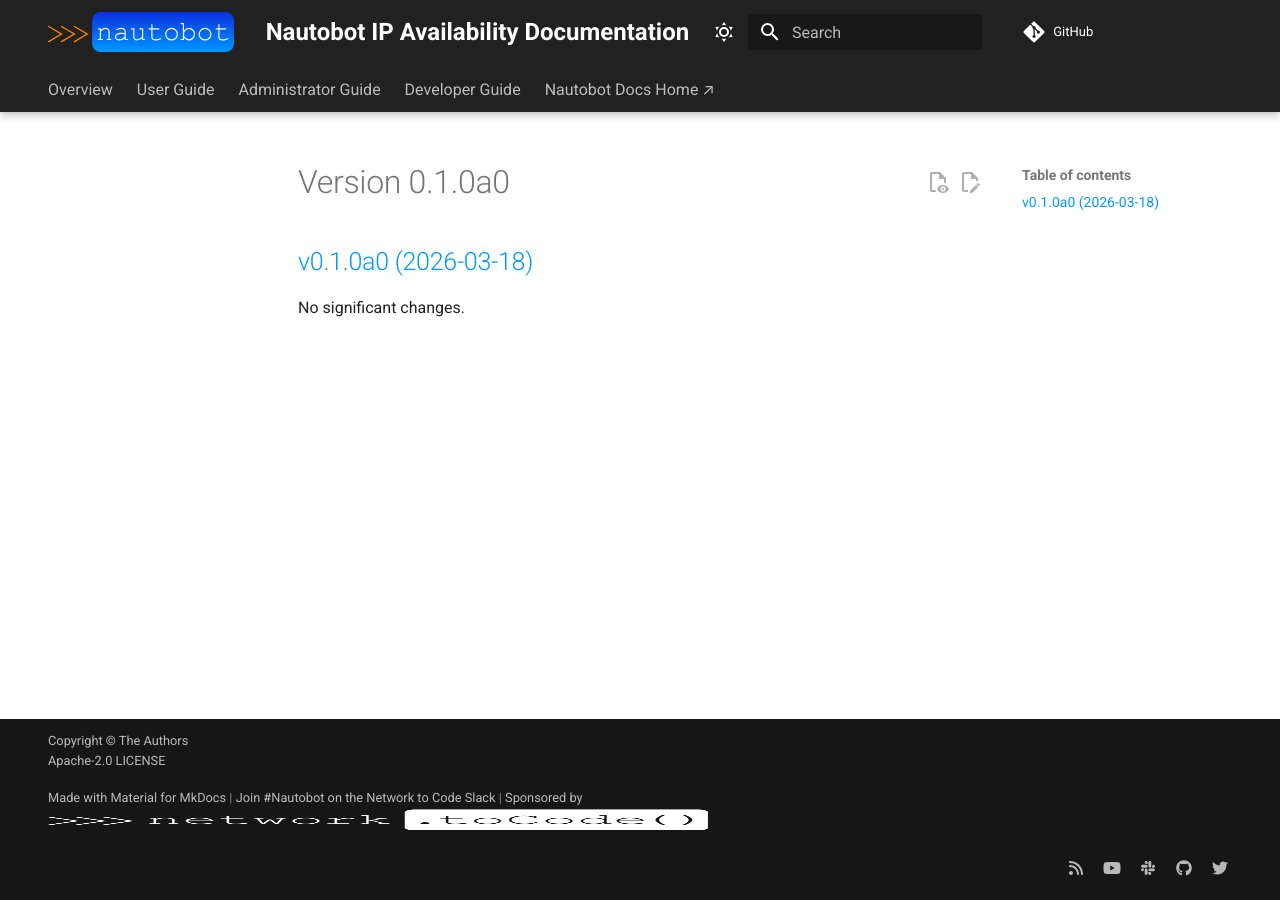
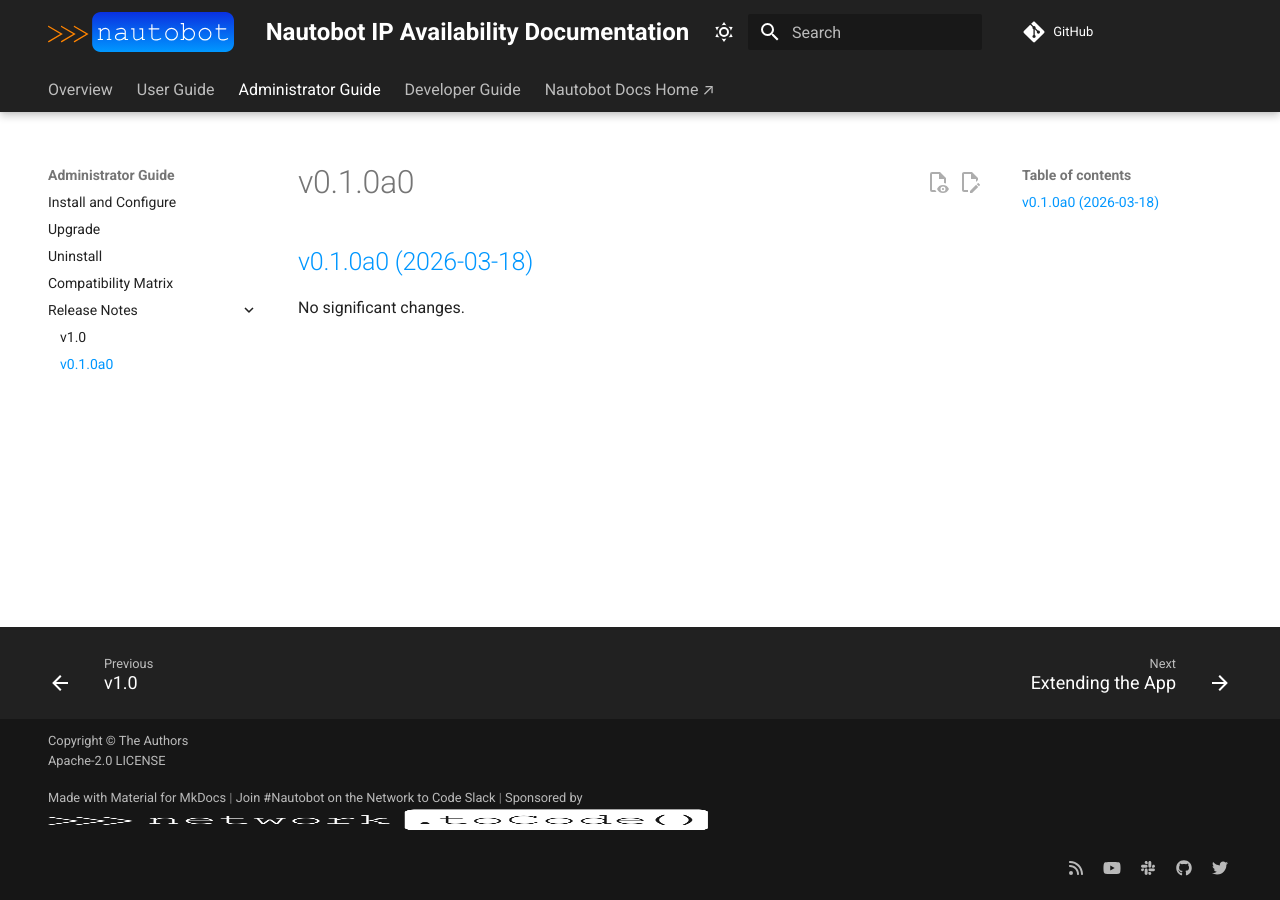
Before and after one commit to nrtc-ops/nautobot-app-ip-availability, an MkDocs documentation site: the page built from docs/admin/release_notes/version_0.1.0a0.md, in a window 1280 px wide. Built offline with MkDocs 1.6.1 and Material for MkDocs 9.7.7, drawn with Linux system fonts in a browser that asks for light colours; comment, search, counter and statistics services are not loaded.

Commit message:
Including rel docs in doc nav

```diff
--- a/mkdocs.yml
+++ b/mkdocs.yml
@@ -122,6 +122,7 @@
       - Release Notes:
           - "admin/release_notes/index.md"
           - v1.0: "admin/release_notes/version_1.0.md"
+          - v0.1.0a0: "admin/release_notes/version_0.1.0a0.md"
   - Developer Guide:
       - Extending the App: "dev/extending.md"
       - Contributing to the App: "dev/contributing.md"
```
